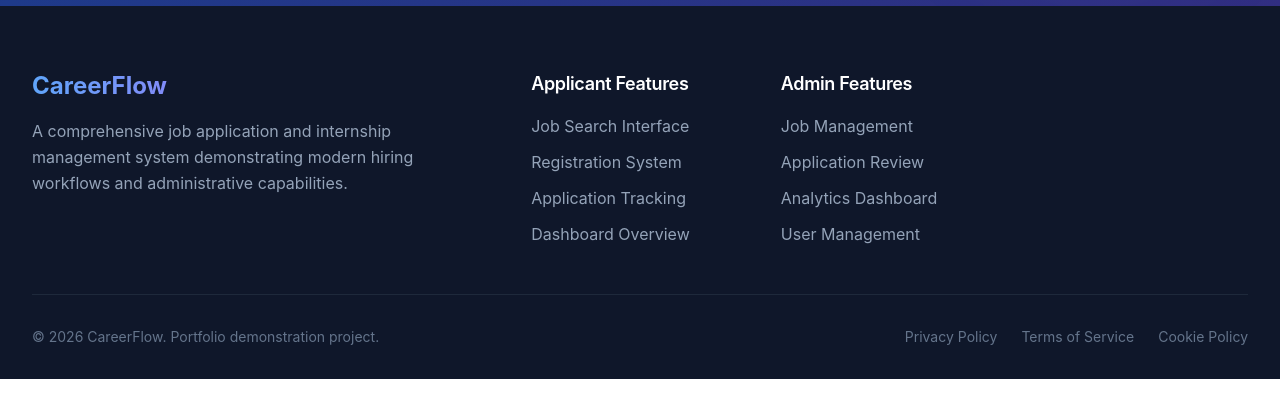
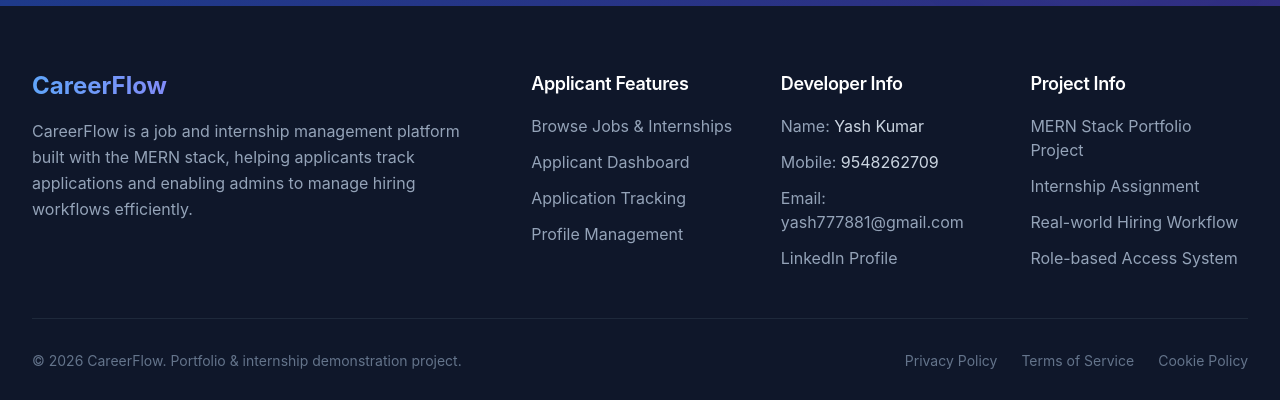
Before and after one commit to Yash555558/Job-Application-and-Internship-Management-System, a React (Vite) app in the folder frontend/: page / in a window 1280 px wide. Shown: the part 2890-3290 px from the top of the page. Before the commit the page ends 3269 px from the top, so only its background shows below. Built offline with nearby package versions, Linux system fonts and the light colour scheme; no server answers.

Commit message:
footer updated

```diff
--- a/frontend/src/components/Footer.jsx
+++ b/frontend/src/components/Footer.jsx
@@ -5,50 +5,121 @@ const Footer = () => {
     <footer className="bg-slate-900 text-slate-300 pt-16 pb-8">
       <div className="max-w-7xl mx-auto px-4 sm:px-6 lg:px-8">
         <div className="grid grid-cols-1 md:grid-cols-2 lg:grid-cols-5 gap-8 mb-12">
+
           {/* Brand */}
           <div className="lg:col-span-2">
             <div className="mb-4">
-              <span className="text-2xl font-bold bg-gradient-to-r from-blue-400 to-indigo-400 bg-clip-text text-transparent">CareerFlow</span>
+              <span className="text-2xl font-bold bg-gradient-to-r from-blue-400 to-indigo-400 bg-clip-text text-transparent">
+                CareerFlow
+              </span>
             </div>
             <p className="text-slate-400 mb-6 max-w-md leading-relaxed">
-              A comprehensive job application and internship management system demonstrating modern hiring workflows and administrative capabilities.
+              CareerFlow is a job and internship management platform built with the
+              MERN stack, helping applicants track applications and enabling admins
+              to manage hiring workflows efficiently.
             </p>
           </div>
 
-          {/* For Candidates */}
+          {/* Applicant Features */}
           <div>
-            <h3 className="text-lg font-semibold text-white mb-4">Applicant Features</h3>
+            <h3 className="text-lg font-semibold text-white mb-4">
+              Applicant Features
+            </h3>
             <ul className="space-y-3">
-              <li><a href="/jobs" className="text-slate-400 hover:text-white transition-colors duration-200">Job Search Interface</a></li>
-              <li><a href="/signup" className="text-slate-400 hover:text-white transition-colors duration-200">Registration System</a></li>
-              <li><a href="#" className="text-slate-400 hover:text-white transition-colors duration-200">Application Tracking</a></li>
-              <li><a href="#" className="text-slate-400 hover:text-white transition-colors duration-200">Dashboard Overview</a></li>
+              <li>
+                <a href="/jobs" className="text-slate-400 hover:text-white transition-colors duration-200">
+                  Browse Jobs & Internships
+                </a>
+              </li>
+              <li>
+                <a href="/dashboard" className="text-slate-400 hover:text-white transition-colors duration-200">
+                  Applicant Dashboard
+                </a>
+              </li>
+              <li>
+                <a href="/applications" className="text-slate-400 hover:text-white transition-colors duration-200">
+                  Application Tracking
+                </a>
+              </li>
+              <li>
+                <a href="/profile" className="text-slate-400 hover:text-white transition-colors duration-200">
+                  Profile Management
+                </a>
+              </li>
             </ul>
           </div>
 
-          {/* For Employers */}
+          {/* Developer Info (Replaced Admin Features) */}
           <div>
-            <h3 className="text-lg font-semibold text-white mb-4">Admin Features</h3>
+            <h3 className="text-lg font-semibold text-white mb-4">
+              Developer Info
+            </h3>
             <ul className="space-y-3">
-              <li><a href="#" className="text-slate-400 hover:text-white transition-colors duration-200">Job Management</a></li>
-              <li><a href="#" className="text-slate-400 hover:text-white transition-colors duration-200">Application Review</a></li>
-              <li><a href="#" className="text-slate-400 hover:text-white transition-colors duration-200">Analytics Dashboard</a></li>
-              <li><a href="/admin#users" className="text-slate-400 hover:text-white transition-colors duration-200">User Management</a></li>
+              <li className="text-slate-400">
+                Name: <span className="text-slate-300">Yash Kumar</span>
+              </li>
+              <li className="text-slate-400">
+                Mobile: <span className="text-slate-300">9548262709</span>
+              </li>
+              <li>
+                <a
+                  href="mailto:yash777881@gmail.com"
+                  className="text-slate-400 hover:text-white transition-colors duration-200"
+                >
+                  Email: yash777881@gmail.com
+                </a>
+              </li>
+              <li>
+                <a
+                  href="https://www.linkedin.com/in/yash---kumar/"
+                  target="_blank"
+                  rel="noopener noreferrer"
+                  className="text-slate-400 hover:text-white transition-colors duration-200"
+                >
+                  LinkedIn Profile
+                </a>
+              </li>
             </ul>
           </div>
 
-
+          {/* Project Info */}
+          <div>
+            <h3 className="text-lg font-semibold text-white mb-4">
+              Project Info
+            </h3>
+            <ul className="space-y-3">
+              <li className="text-slate-400">
+                MERN Stack Portfolio Project
+              </li>
+              <li className="text-slate-400">
+                Internship Assignment
+              </li>
+              <li className="text-slate-400">
+                Real-world Hiring Workflow
+              </li>
+              <li className="text-slate-400">
+                Role-based Access System
+              </li>
+            </ul>
+          </div>
         </div>
 
+        {/* Bottom Section */}
         <div className="pt-8 border-t border-slate-800">
           <div className="flex flex-col md:flex-row justify-between items-center space-y-4 md:space-y-0">
             <div className="text-sm text-slate-500">
-              &copy; 2026 CareerFlow. Portfolio demonstration project.
+              © 2026 CareerFlow. Portfolio & internship demonstration project.
             </div>
             <div className="flex space-x-6 text-sm">
-              <a href="#" className="text-slate-500 hover:text-white transition-colors duration-200">Privacy Policy</a>
-              <a href="#" className="text-slate-500 hover:text-white transition-colors duration-200">Terms of Service</a>
-              <a href="#" className="text-slate-500 hover:text-white transition-colors duration-200">Cookie Policy</a>
+              <a  className="text-slate-500 hover:text-white transition-colors duration-200">
+                Privacy Policy
+              </a>
+              <a  className="text-slate-500 hover:text-white transition-colors duration-200">
+                Terms of Service
+              </a>
+              <a  className="text-slate-500 hover:text-white transition-colors duration-200">
+                Cookie Policy
+              </a>
             </div>
           </div>
         </div>
```
